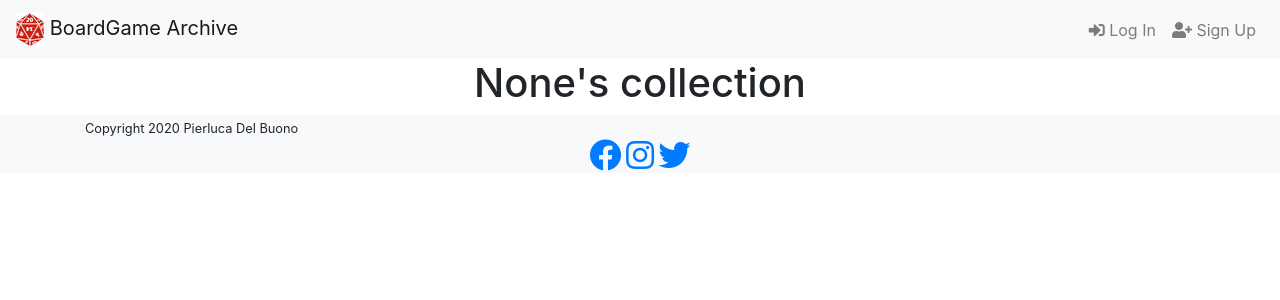
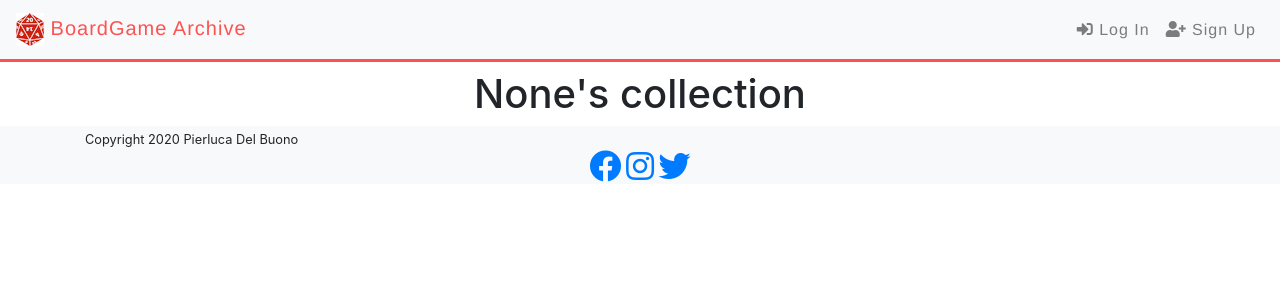
Before and after one commit to severian5it/BoardgameNerd, a Flask app: page /collection in a window 1280 px wide. Shown: the top 300 px of the page. Run offline with Flask 2, Linux system fonts and the light colour scheme; data that the repository does not hold is empty; some libraries are stand-ins or nearby versions.

Commit message:
styling navbar

```diff
--- a/BoardgameNerd/static/css/main.css
+++ b/BoardgameNerd/static/css/main.css
@@ -166,3 +166,35 @@
       visibility: visible;
   }
 }
+
+/* navbar from https://github.com/BlackrockDigital/startbootstrap-new-age/blob/master/css/new-age.css*/
+#mainNav {
+  border-color: rgba(34, 34, 34, 0.05);
+  background-color: white;
+  transition: all .35s;
+  font-family: 'Catamaran', 'Helvetica', 'Arial', 'sans-serif';
+  font-weight: 200;
+  letter-spacing: 1px;
+  border-bottom:3px solid #fd5252;
+
+}
+
+#mainNav .navbar-brand {
+  color: #fd5252;
+  font-family: 'Catamaran', 'Helvetica', 'Arial', 'sans-serif';
+  font-weight: 200;
+  letter-spacing: 1px;
+}
+
+#mainNav .navbar-brand:hover, #mainNav .navbar-brand:focus {
+  color: #181717;
+}
+
+#mainNav .navbar-toggler {
+  font-size: 12px;
+  padding: 8px 10px;
+  color: #222222;
+}
+
+/* as in here: https://stackoverflow.com/questions/11124777/twitter-bootstrap-navbar-fixed-top-overlapping-site */
+body { padding-top: 70px; }
--- a/BoardgameNerd/templates/layout/nav.html
+++ b/BoardgameNerd/templates/layout/nav.html
@@ -1,6 +1,6 @@
 {% block navbar %}
 
-<nav class="navbar navbar-expand-lg  navbar-light bg-light">
+<nav class="navbar navbar-expand-lg  navbar-light bg-light fixed-top" id="mainNav">
     <a class="navbar-brand" href="{{url_for('index')}}">
         <img id="nav-logo" src="{{url_for('static', filename='img/20.png')}}" class="d-inline-block align-top" alt="BoardGame Logo">
     BoardGame Archive
--- a/BoardgameNerd/views.py
+++ b/BoardgameNerd/views.py
@@ -23,8 +23,6 @@ def index():
     docs=doc["items"]["item"]
 
     random_games_list = random_games()
-
-    print(random_games_list)
 
     return render_template("pages/index.html",
                             docs=docs,
```
